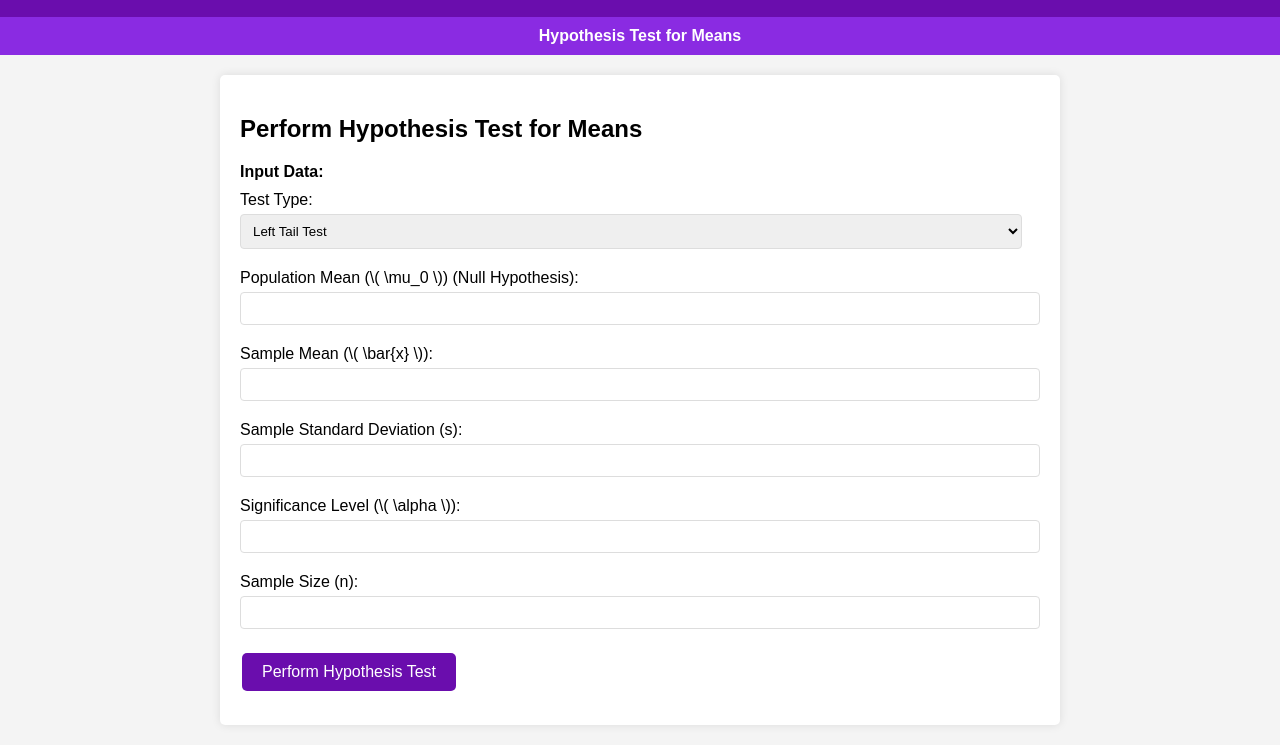
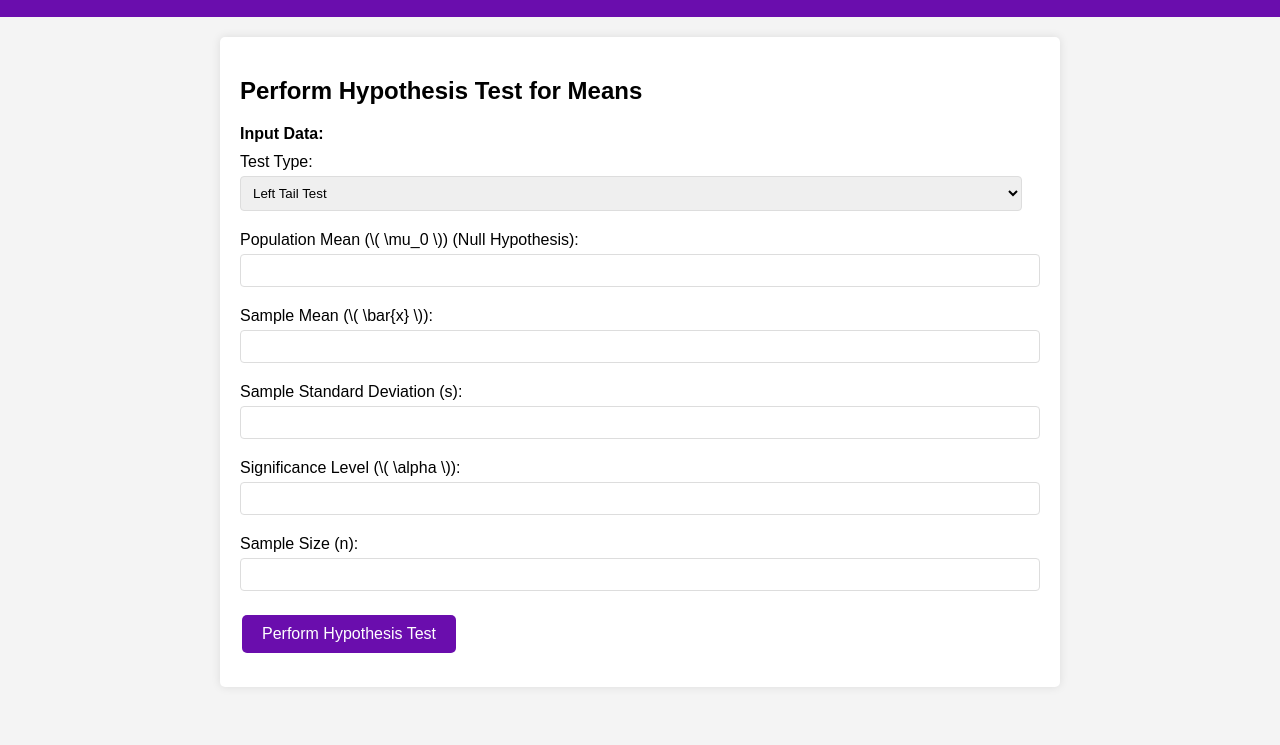
Before and after one commit to Asma-Alayeb/Hypothesis-Testing-For-Means, a plain HTML site: page index.html in a window 1280 px wide. Shown: the part 83-828 px from the top of the page. After the commit the page ends 800 px from the top, so only its background shows below. Drawn offline with Linux system fonts and the light colour scheme.

Commit message:
Update index.html

```diff
--- a/index.html
+++ b/index.html
@@ -18,20 +18,6 @@
             color: #fff;
             padding: 10px 0;
             text-align: center;
-        }
-        nav {
-            background-color: #8a2be2;
-            padding: 10px;
-            text-align: center;
-        }
-        nav a {
-            color: #fff;
-            text-decoration: none;
-            margin: 0 15px;
-            font-weight: bold;
-        }
-        nav a:hover {
-            text-decoration: underline;
         }
         section {
             padding: 20px;
@@ -78,10 +64,6 @@
     <header>
         <h1>Hypothesis Test for Means with t-Distribution</h1>
     </header>
-
-    <nav>
-        <a href="#hypothesisTest">Hypothesis Test for Means</a>
-    </nav>
 
     <section id="hypothesisTest" class="calculator">
         <h2>Perform Hypothesis Test for Means</h2>
```
